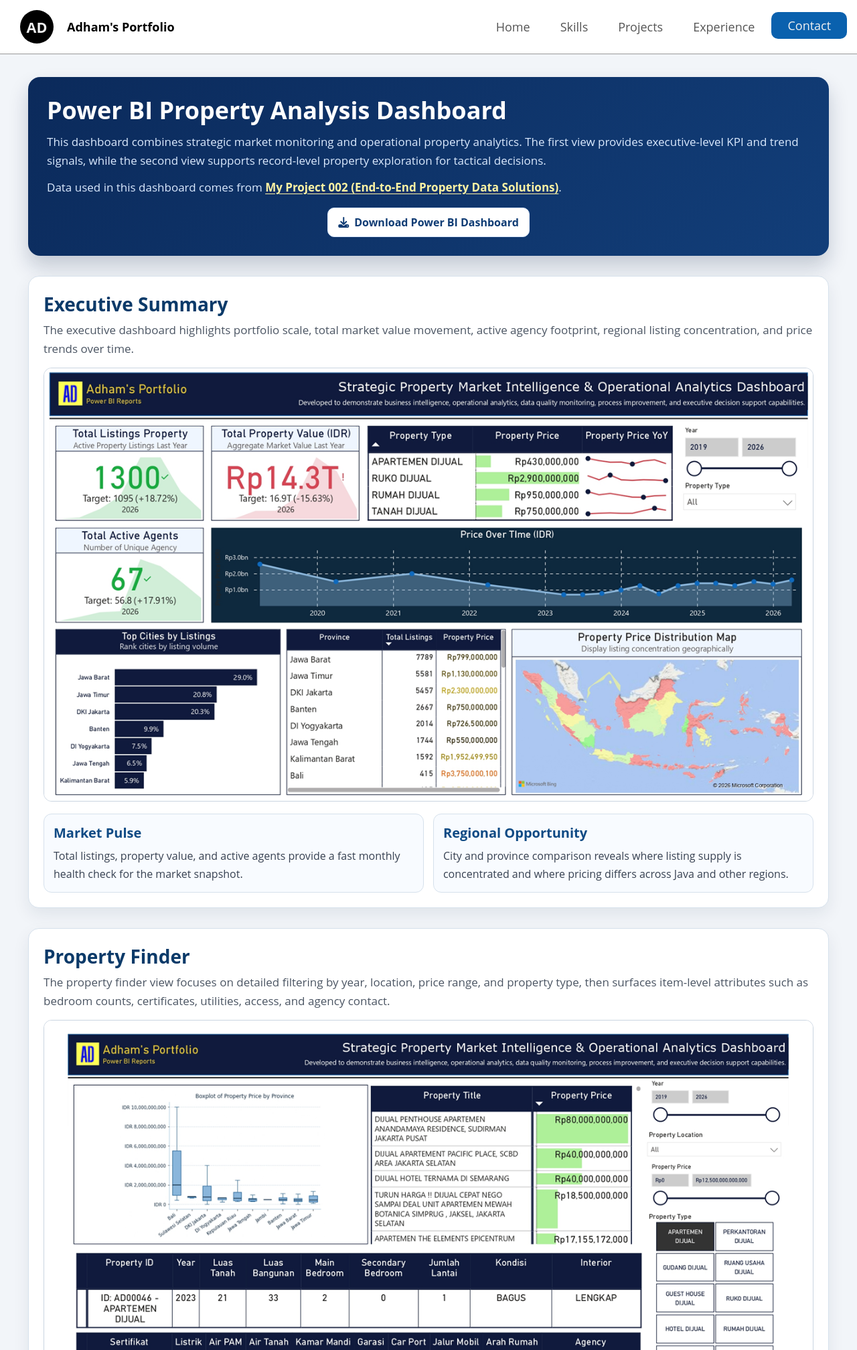
After one commit to adhamhusein/portfolio-website, a Flask app: page /project/project_005 in a window 1280 px wide. The commit adds this page. Shown: the top 2016 px of the page at 67% size. Run offline with Flask 3, Linux system fonts and the light colour scheme; some libraries are stand-ins or nearby versions.

Commit message:
add project 3 and project 5

```diff
--- a/app/static/css/navbar.css
+++ b/app/static/css/navbar.css
@@ -3,6 +3,7 @@ body header {
 	margin:0;
 	padding:0;
 	scroll-behavior: smooth;
+    background-color: #ffffff;
 
     --base: #555;
 	--base-100: #f1f1f1;
--- /dev/null
+++ b/app/static/css/project_005_styles.css
@@ -0,0 +1,190 @@
+* {
+  box-sizing: border-box;
+}
+
+body {
+  margin: 0;
+  font-family: "Open Sans", sans-serif;
+  background: #f2f5f9;
+  color: #0f172a;
+}
+
+.page-shell {
+  max-width: 1240px;
+  margin: 0 auto;
+  padding: 34px 22px 52px;
+}
+
+.hero {
+  background: linear-gradient(135deg, #0b2a5b, #123e79);
+  color: #ffffff;
+  border-radius: 18px;
+  padding: 28px;
+  box-shadow: 0 16px 30px rgba(10, 31, 64, 0.2);
+}
+
+.hero h1 {
+  margin: 0;
+  font-size: 36px;
+  line-height: 1.2;
+}
+
+.hero p {
+  margin: 12px 0 0;
+  max-width: 100%;
+  font-size: 17px;
+  line-height: 1.65;
+  color: #dbeafe;
+}
+
+.hero p a {
+  color: #fff3a3;
+  font-weight: 700;
+  text-decoration: underline;
+  text-underline-offset: 3px;
+}
+
+.hero p a:visited {
+  color: #ffe08a;
+}
+
+.hero p a:hover {
+  color: #ffffff;
+}
+
+.hero-actions {
+  margin-top: 16px;
+  display: flex;
+  justify-content: center;
+}
+
+.btn-download {
+  background: #ffffff;
+  color: #0f3c74;
+  gap: 8px;
+  border: 1px solid #dbeafe;
+}
+
+.btn-download:hover {
+  background: #eaf3ff;
+}
+
+.section-block {
+  margin-top: 30px;
+  background: #ffffff;
+  border: 1px solid #d6e1ec;
+  border-radius: 16px;
+  padding: 22px;
+  box-shadow: 0 10px 24px rgba(12, 35, 64, 0.08);
+}
+
+.section-header {
+  margin-bottom: 14px;
+}
+
+.section-header h2 {
+  margin: 0;
+  font-size: 28px;
+  color: #0b3a69;
+}
+
+.section-header p {
+  margin: 6px 0 0;
+  font-size: 17px;
+  color: #4b5563;
+  line-height: 1.65;
+}
+
+.figure-wrap {
+  margin-top: 14px;
+  border: 1px solid #cad5e1;
+  border-radius: 12px;
+  overflow: hidden;
+  background: #f8fafc;
+}
+
+.figure-wrap img {
+  width: 100%;
+  display: block;
+  height: auto;
+}
+
+.points-grid {
+  margin-top: 18px;
+  display: grid;
+  grid-template-columns: repeat(2, minmax(280px, 1fr));
+  gap: 14px;
+}
+
+.point-card {
+  border: 1px solid #d6e1ec;
+  border-radius: 12px;
+  padding: 14px;
+  background: #f8fbff;
+}
+
+.point-card h3 {
+  margin: 0 0 8px;
+  font-size: 20px;
+  color: #0f4a84;
+}
+
+.point-card p {
+  margin: 0;
+  font-size: 16px;
+  line-height: 1.65;
+  color: #374151;
+}
+
+.footer-links {
+  margin-top: 24px;
+  display: flex;
+  flex-wrap: wrap;
+  gap: 12px;
+  justify-content: center;
+}
+
+.btn-link {
+  display: inline-flex;
+  align-items: center;
+  justify-content: center;
+  border-radius: 10px;
+  padding: 10px 15px;
+  text-decoration: none;
+  font-weight: 700;
+}
+
+.btn-main {
+  background: #0f66bc;
+  color: #ffffff;
+}
+
+.btn-ghost {
+  border: 1px solid #0f66bc;
+  color: #0f66bc;
+  background: #ffffff;
+}
+
+@media (max-width: 900px) {
+  .hero h1 {
+    font-size: 30px;
+  }
+
+  .points-grid {
+    grid-template-columns: 1fr;
+  }
+}
+
+@media (max-width: 560px) {
+  .page-shell {
+    padding: 24px 14px 40px;
+  }
+
+  .hero {
+    padding: 22px;
+  }
+
+  .hero h1 {
+    font-size: 25px;
+  }
+}
--- /dev/null
+++ b/app/templates/project_005.html
@@ -0,0 +1,136 @@
+<!DOCTYPE html>
+<html lang="en">
+<head>
+  <meta charset="UTF-8">
+  <meta name="viewport" content="width=device-width, initial-scale=1.0">
+  <title>Power BI Property Analysis Dashboard</title>
+  <link rel="icon" type="image/png" href="{{ url_for('static', filename='images/favicon.png') }}">
+  <link rel="stylesheet" href="../static/css/project_005_styles.css">
+  <link rel="stylesheet" href="../static/css/navbar.css">
+  <link rel="stylesheet" href="https://cdnjs.cloudflare.com/ajax/libs/font-awesome/6.4.0/css/all.min.css">
+  <script src="../static/js/index_scripts.js" defer></script>
+</head>
+<body>
+  <header>
+    <div class="logo-all">
+      <a href="#" class="logo-holder">
+        <div class="logo">AD</div>
+        <div class="logo-text">Adham's Portfolio</div>
+      </a>
+      <a href="#" class="mobile-toggle" onclick="toggleMobileMenu()">
+        <svg class="w-6 h-6 text-gray-800 dark:text-white" aria-hidden="true" xmlns="http://www.w3.org/2000/svg" viewBox="0 0 24 24">
+          <path stroke="currentColor" stroke-linecap="round" stroke-width="2" d="M5 7h14M5 12h14M5 17h10"/>
+        </svg>
+      </a>
+    </div>
+    <nav>
+      <ul id="menu">
+        <li><a href="/">Home</a></li>
+        <li><a href="/#skills">Skills</a></li>
+        <li><a href="https://husein-workpace.my.id/project">Projects</a></li>
+        <li><a href="/#experience">Experience</a></li>
+        <li><a href="/#contact" class="button">Contact</a></li>
+        <li></li>
+      </ul>
+    </nav>
+  </header>
+
+  <main class="page-shell">
+    <section class="hero">
+      <h1>Power BI Property Analysis Dashboard</h1>
+      <p>
+        This dashboard combines strategic market monitoring and operational property analytics.
+        The first view provides executive-level KPI and trend signals, while the second view supports
+        record-level property exploration for tactical decisions.
+      </p>
+      <p>
+        Data used in this dashboard comes from
+        <a href="/project/project_002">My Project 002 (End-to-End Property Data Solutions)</a>.
+      </p>
+      <div class="hero-actions">
+        <a class="btn-link btn-download" href="{{ url_for('static', filename='model/property_dashboard.zip') }}" download="property_dashboard.zip">
+          <i class="fas fa-download" aria-hidden="true"></i>
+          Download Power BI Dashboard
+        </a>
+      </div>
+    </section>
+
+    <section class="section-block" id="executive-summary">
+      <div class="section-header">
+        <h2>Executive Summary</h2>
+        <p>
+          The executive dashboard highlights portfolio scale, total market value movement, active agency footprint,
+          regional listing concentration, and price trends over time.
+        </p>
+      </div>
+      <div class="figure-wrap">
+        <img src="../static/images/img-project/project-007.png" alt="Executive summary Power BI view with KPIs, trend line, and map">
+      </div>
+      <div class="points-grid">
+        <article class="point-card">
+          <h3>Market Pulse</h3>
+          <p>Total listings, property value, and active agents provide a fast monthly health check for the market snapshot.</p>
+        </article>
+        <article class="point-card">
+          <h3>Regional Opportunity</h3>
+          <p>City and province comparison reveals where listing supply is concentrated and where pricing differs across Java and other regions.</p>
+        </article>
+      </div>
+    </section>
+
+    <section class="section-block" id="property-finder">
+      <div class="section-header">
+        <h2>Property Finder</h2>
+        <p>
+          The property finder view focuses on detailed filtering by year, location, price range, and property type,
+          then surfaces item-level attributes such as bedroom counts, certificates, utilities, access, and agency contact.
+        </p>
+      </div>
+      <div class="figure-wrap">
+        <img src="../static/images/img-project/project-008.png" alt="Property finder Power BI view with filters and detailed listing attributes">
+      </div>
+      <div class="points-grid">
+        <article class="point-card">
+          <h3>Targeted Selection</h3>
+          <p>Analysts can narrow to specific market segments and instantly compare available listings against budget and feature requirements.</p>
+        </article>
+        <article class="point-card">
+          <h3>Decision Ready Detail</h3>
+          <p>Rich property metadata and contact fields support faster shortlist creation and follow-up with relevant agencies.</p>
+        </article>
+      </div>
+      <div class="footer-links">
+        <a href="/project" class="btn-link btn-main">Back to Projects</a>
+        <a href="/#contact" class="btn-link btn-ghost">Contact</a>
+      </div>
+    </section>
+
+    <section class="section-block" id="skills-demonstrated">
+      <div class="section-header">
+        <h2>Skills Demonstrated</h2>
+        <p>
+          This project demonstrates end-to-end analytics delivery from data processing to interactive reporting and API consumption.
+        </p>
+      </div>
+      <div class="points-grid">
+        <article class="point-card">
+          <h3>Business Intelligence</h3>
+          <p>Designed executive KPI dashboards and drill-down views for strategic and operational decision support.</p>
+        </article>
+        <article class="point-card">
+          <h3>Data Modeling and Transformation</h3>
+          <p>Prepared and structured raw property data into analysis-ready datasets with clear dimensions and metrics.</p>
+        </article>
+        <article class="point-card">
+          <h3>API Development</h3>
+          <p>Created Flask API endpoints to get the data as JSON for dashboard use and external integration.</p>
+        </article>
+        <article class="point-card">
+          <h3>Backend Integration</h3>
+          <p>Connected dashboard workflows with PostgreSQL and automation pipelines to keep reporting outputs updated.</p>
+        </article>
+      </div>
+    </section>
+  </main>
+</body>
+</html>
--- a/main.py
+++ b/main.py
@@ -83,9 +83,19 @@ def project():
 def project_002():
     return render_template('project_002.html')
 
+@app.route('/project/project_003')
+@app.route('/project/project_003/')
+def project_003():
+    return render_template('project_003.html')
+
 @app.route('/project/project_004')
 def project_004():
     return render_template('project_004.html')
+
+@app.route('/project/project_005')
+@app.route('/project/project_005/')
+def project_005():
+    return render_template('project_005.html')
 
 @app.route('/project/project_004_2')
 def project_004_2():
```
Also changed, not shown: app/static/css/project_003_styles.css (added, +169 -0 lines), app/static/css/project_styles.css (+7 -0 lines), app/templates/project.html (+8 -8 lines), app/templates/project_003.html (added, +98 -0 lines), app/static/images/img-project/project-007.png (added), app/static/images/img-project/project-008.png (added), 2 other files.
